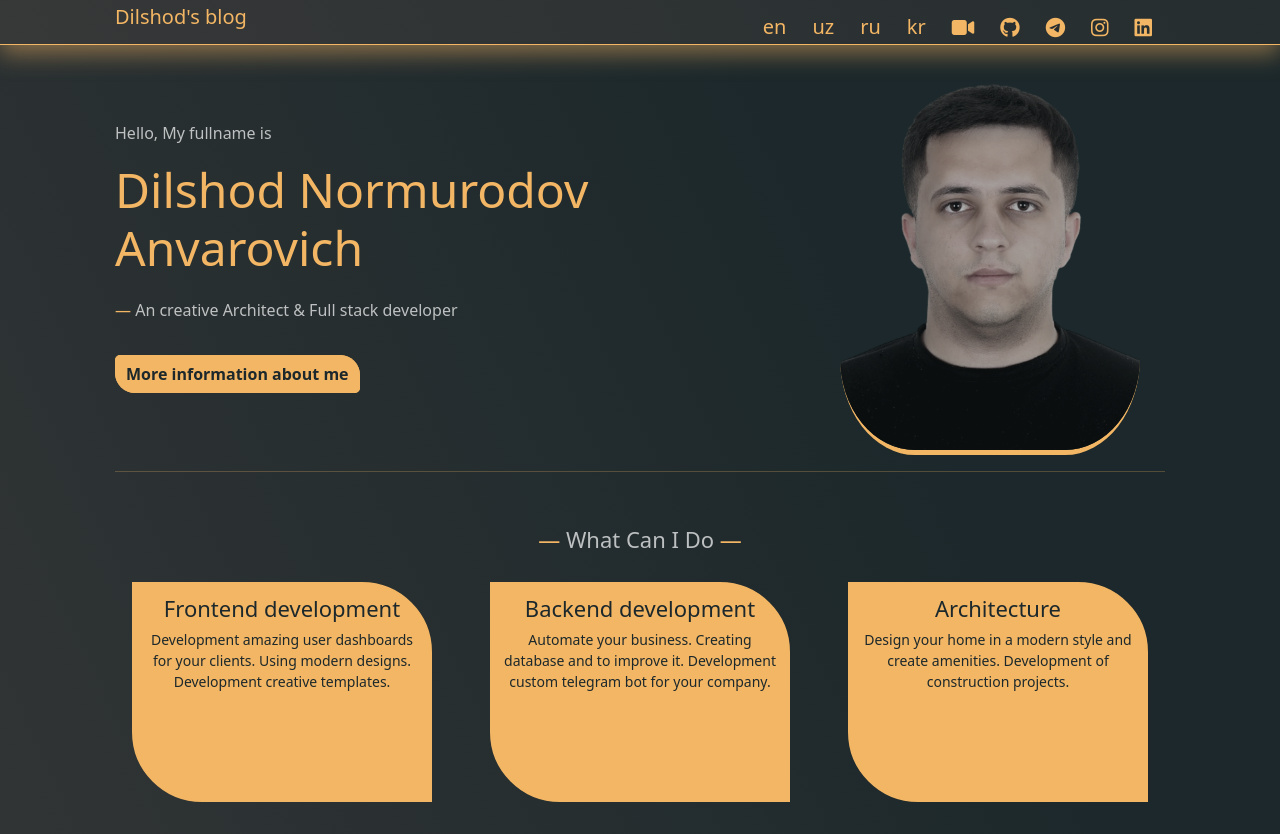
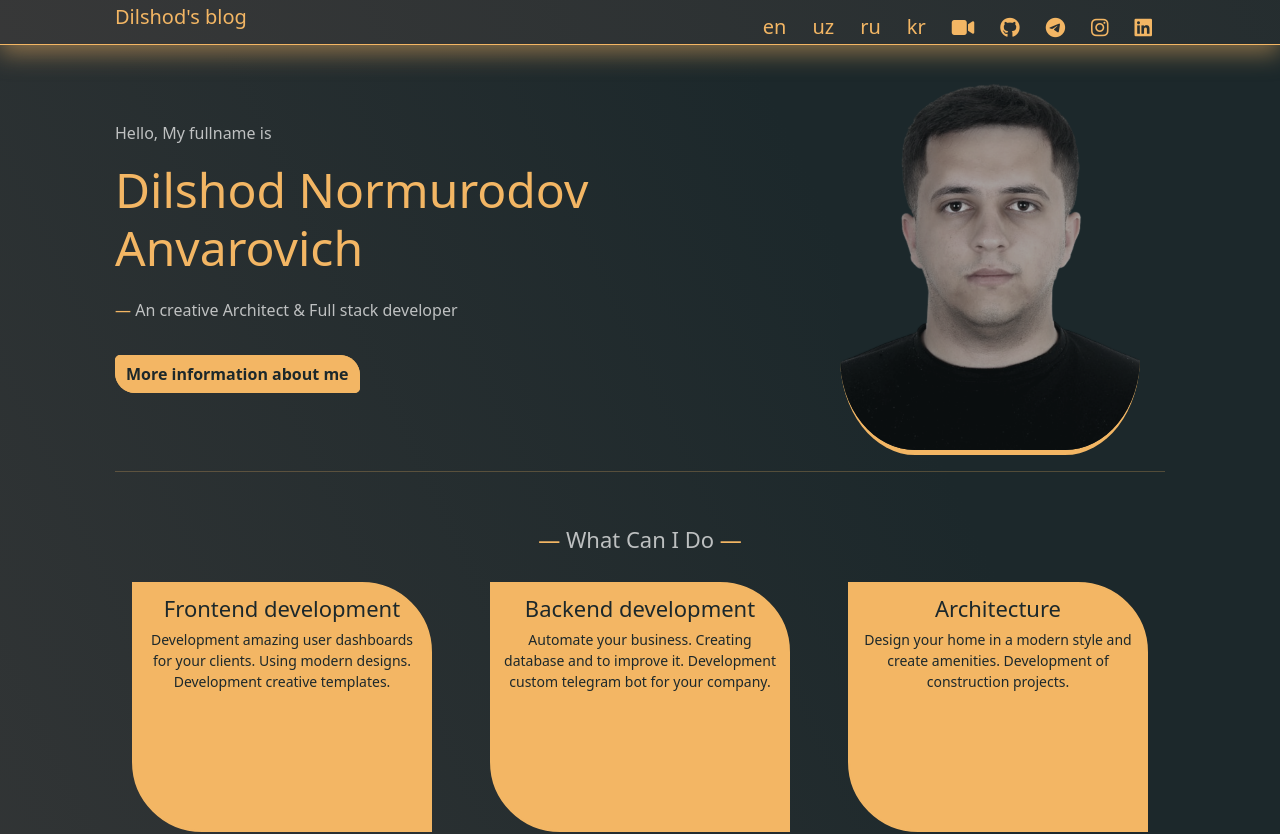
Before and after one commit to dilshod1405/dilshodblog, a React (Create React App) app: page / in a window 1280 px wide. Shown: the top 834 px of the page. Built offline with nearby package versions, Linux system fonts and the light colour scheme; no server answers; some icons are missing.

Commit message:
Update main.scss

```diff
--- a/src/Components/Main/main.scss
+++ b/src/Components/Main/main.scss
@@ -22,7 +22,7 @@
             background-color: #F3B664;
             transition: 0.1s ease;
             padding-bottom: 1%;
-            height: 220px;
+            height: 250px;
             &:hover{
                 scale: 1.1;
                 transition: 0.5s ease;
```
